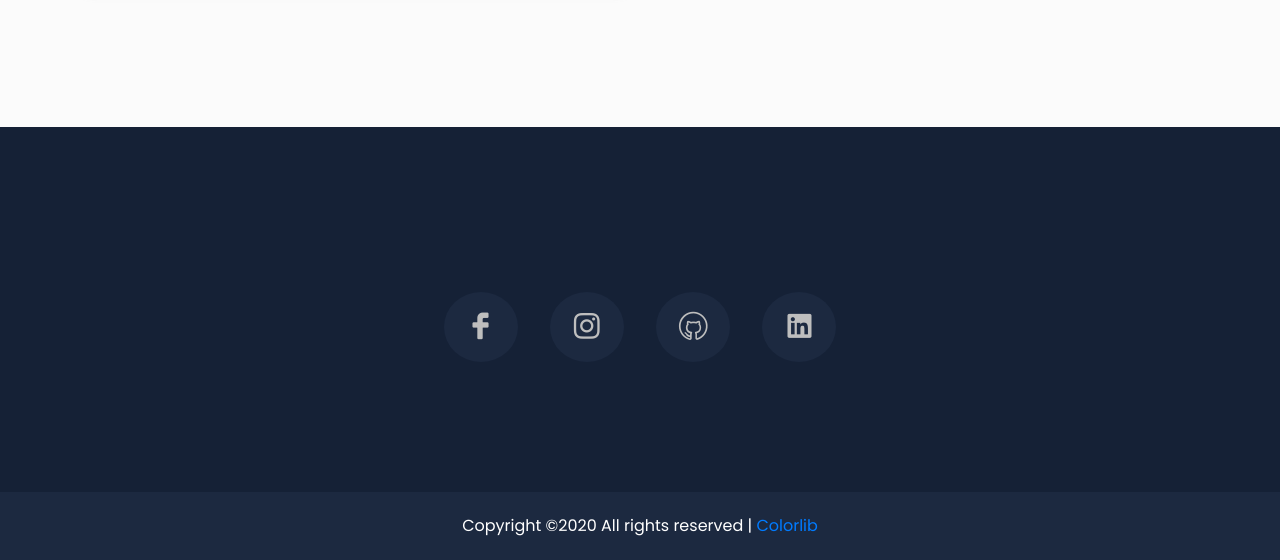
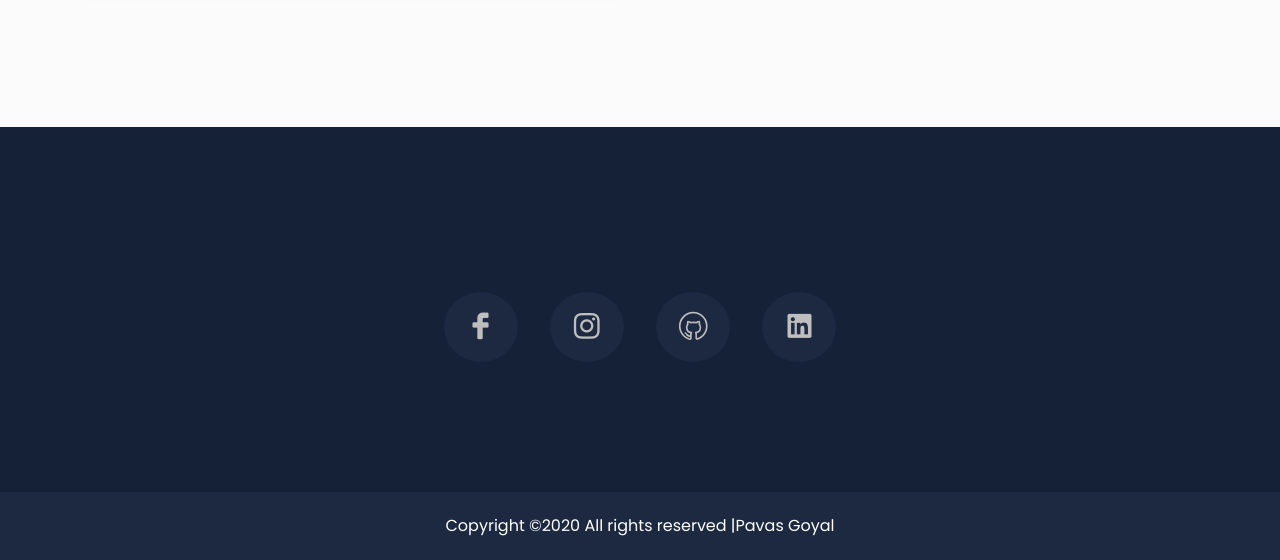
Before and after one commit to pavasgdb/pavasgdb.github.io, a plain HTML site: page index.html in a window 1280 px wide. Shown: the part 3810-4370 px from the top of the page. Drawn offline with Linux system fonts and the light colour scheme; some icons are missing; files whose address does not match are found by name.

Commit message:
Update index.html

```diff
--- a/index.html
+++ b/index.html
@@ -759,7 +759,7 @@
                     <div class="col-lg-12">
                         <div class="copyright-text text-center pt-20">
                             <p><!-- Link back to Colorlib can't be removed. Template is licensed under CC BY 3.0. -->
-                                Copyright &copy;<script>document.write(new Date().getFullYear());</script> All rights reserved |<i class="icon-heart" aria-hidden="true"></i> <a href="https://colorlib.com" target="_blank">Colorlib</a>
+                                Copyright &copy;<script>document.write(new Date().getFullYear());</script> All rights reserved |<i class="icon-heart" aria-hidden="true"></i>Pavas Goyal
                                 <!-- Link back to Colorlib can't be removed. Template is licensed under CC BY 3.0. --></p>
                         </div> <!-- copyright text -->
                     </div>
```
